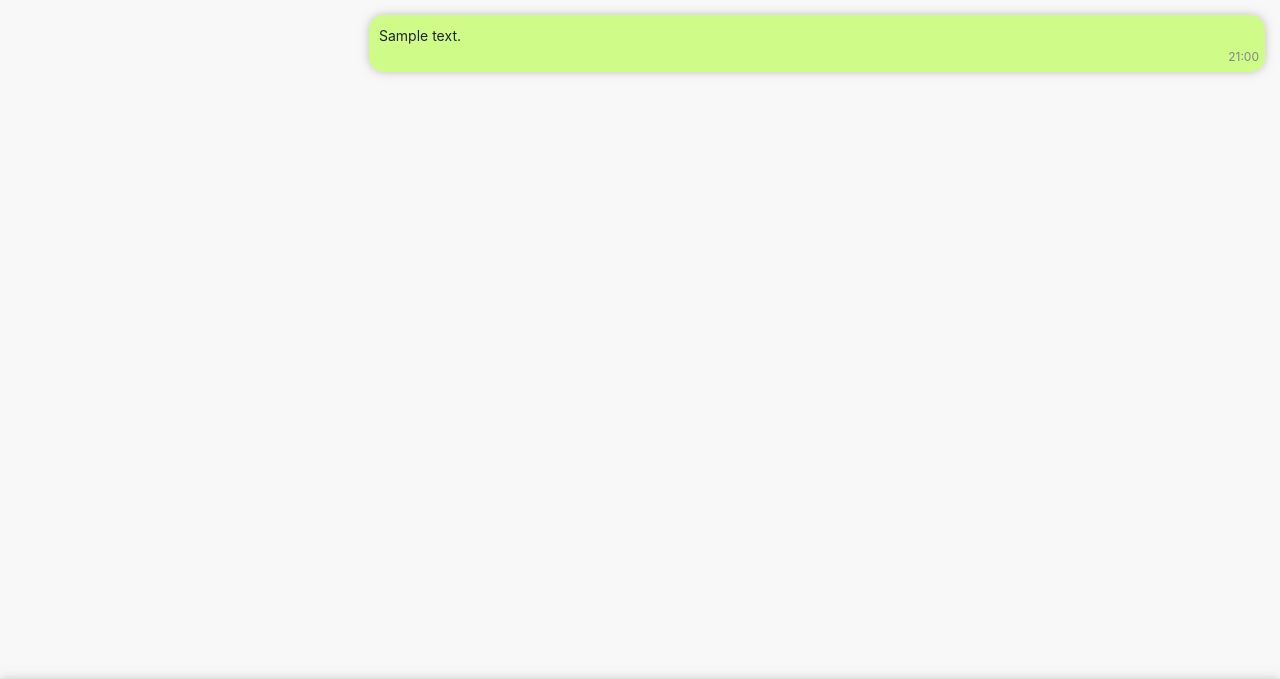
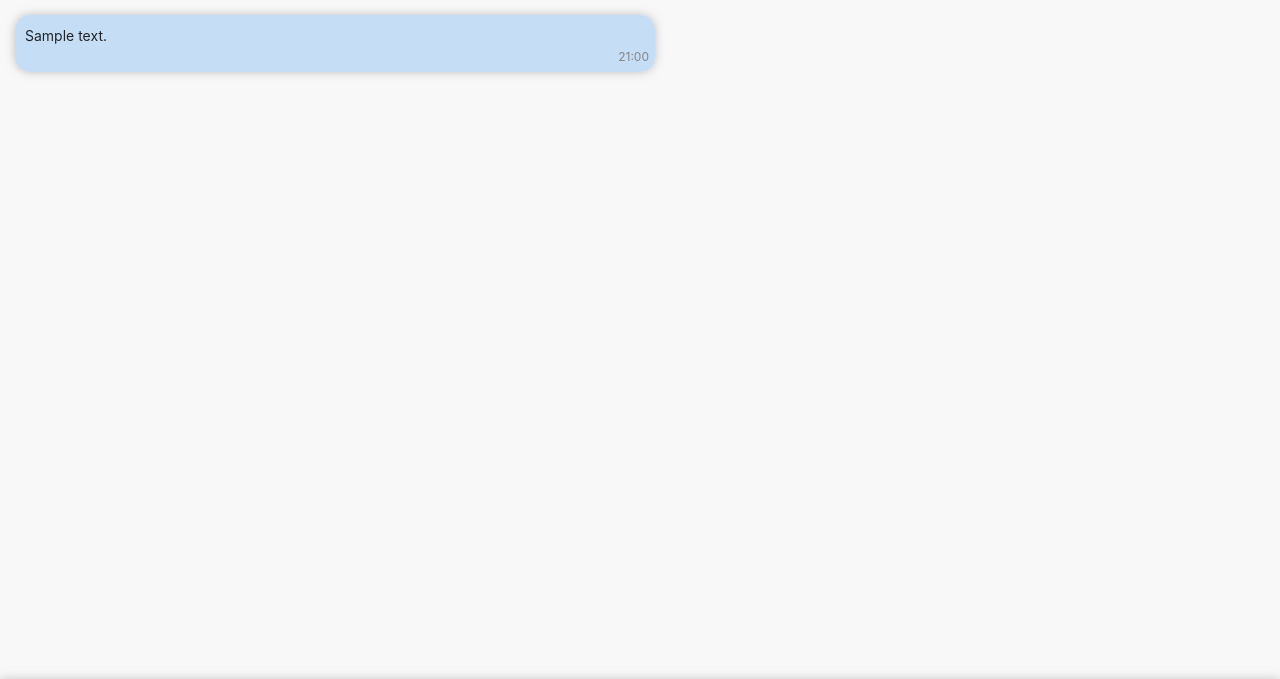
Before and after one commit to tolparow/it_project_2, a Django app: a page that uses templates/www/blocks/message.html in a window 1280 px wide. Shown: the part 60-739 px from the top of the page. Run offline with Django 3.2, Linux system fonts and the light colour scheme; a user stored in the database is signed in; tables that the repository leaves empty hold one stand-in row (values such as "Sample post"); some libraries are stand-ins or nearby versions.

Commit message:
message listener added

```diff
--- a/messenger/views.py
+++ b/messenger/views.py
@@ -29,10 +29,11 @@ def chat_view(request: WSGIRequest, chat_id):
     if user.is_authenticated:
         if request.is_ajax():
             msg_text = request.POST.get('message')
+            print(msg_text, request.POST)
             msg = models.Message(
                 sender=user,
                 receiver=chat.peer,
-                text=msg_text.strip(),
+                text=msg_text,
                 encryption_method='no',
                 compression_method='no',
                 loss_rate=0,
--- a/static/css/single-chat.css
+++ b/static/css/single-chat.css
@@ -32,7 +32,7 @@
 }
 
 .header {
-    z-index: 100%;
+    z-index: 100;
     position: fixed;
     top: 0;
     width: 100%;
@@ -82,14 +82,14 @@
     border-radius: 15px;
     box-shadow: 0 0 10px rgba(133, 133, 133, 0.5);
     padding: 10px;
-    max-width: 70%;
+    max-width: 50%;
     margin: 15px 0 15px;
 }
 
 .message.to {
     background-color: rgba(173, 255, 47, 0.55);
     position: relative;
-    left: calc(30% - 15px);
+    left: calc(50% - 15px);
 }
 
 .message.from {
--- a/templates/www/blocks/message.html
+++ b/templates/www/blocks/message.html
@@ -1,6 +1,6 @@
 <div class="row msg-row">
     <div class="wrapper">
-        <div class="message to">
+        <div class="message {% if host_user.pk == message.sender.pk %} from {% else %} to {% endif %}">
             <p>{{ message.text }}</p>
             <span class="msg-time">21:00</span>
         </div>
--- a/templates/www/messenger/chat.html
+++ b/templates/www/messenger/chat.html
@@ -38,7 +38,11 @@
             data: {message: $(input).val()}
         });
         $(input).val("");
+        $('.single-chat').load(document.URL +  ' .single-chat');
     });
+
+
+
     var objDiv = document.getElementById("scroll-bot");
     objDiv.scrollTop = objDiv.scrollHeight;
 </script>
```
